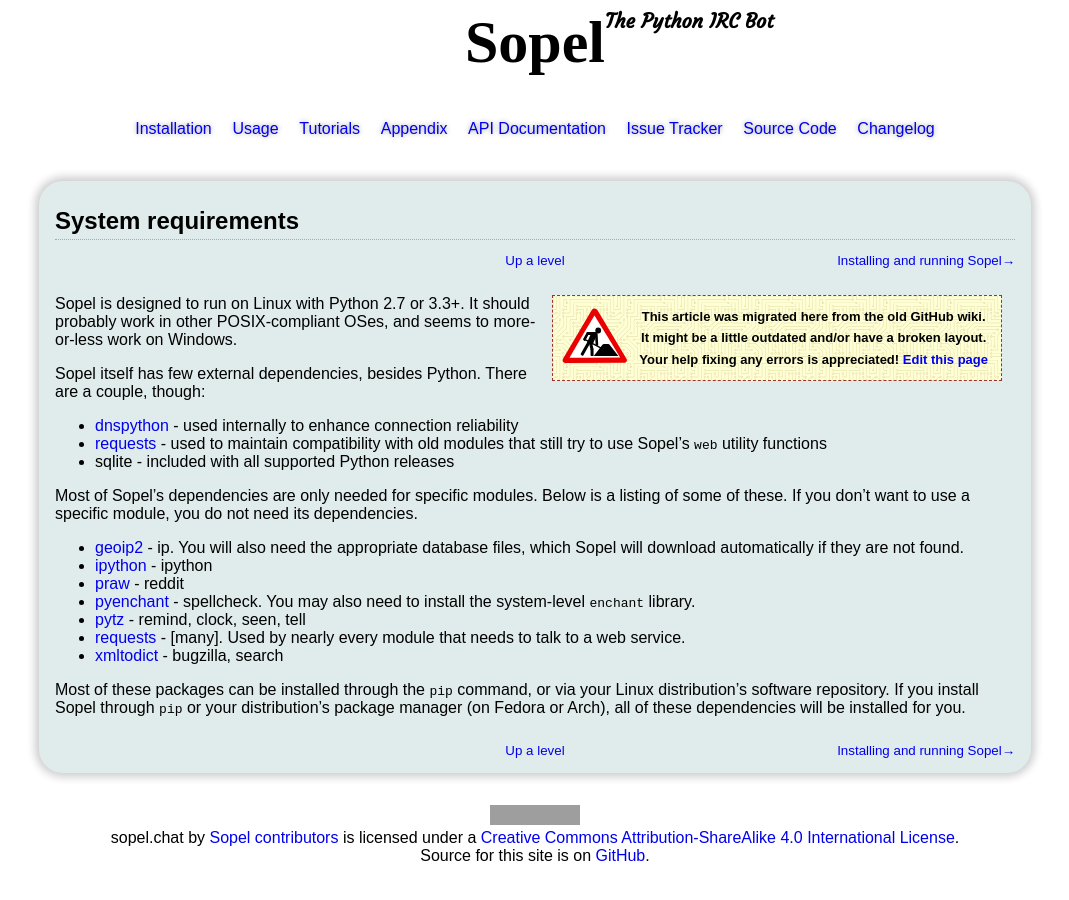
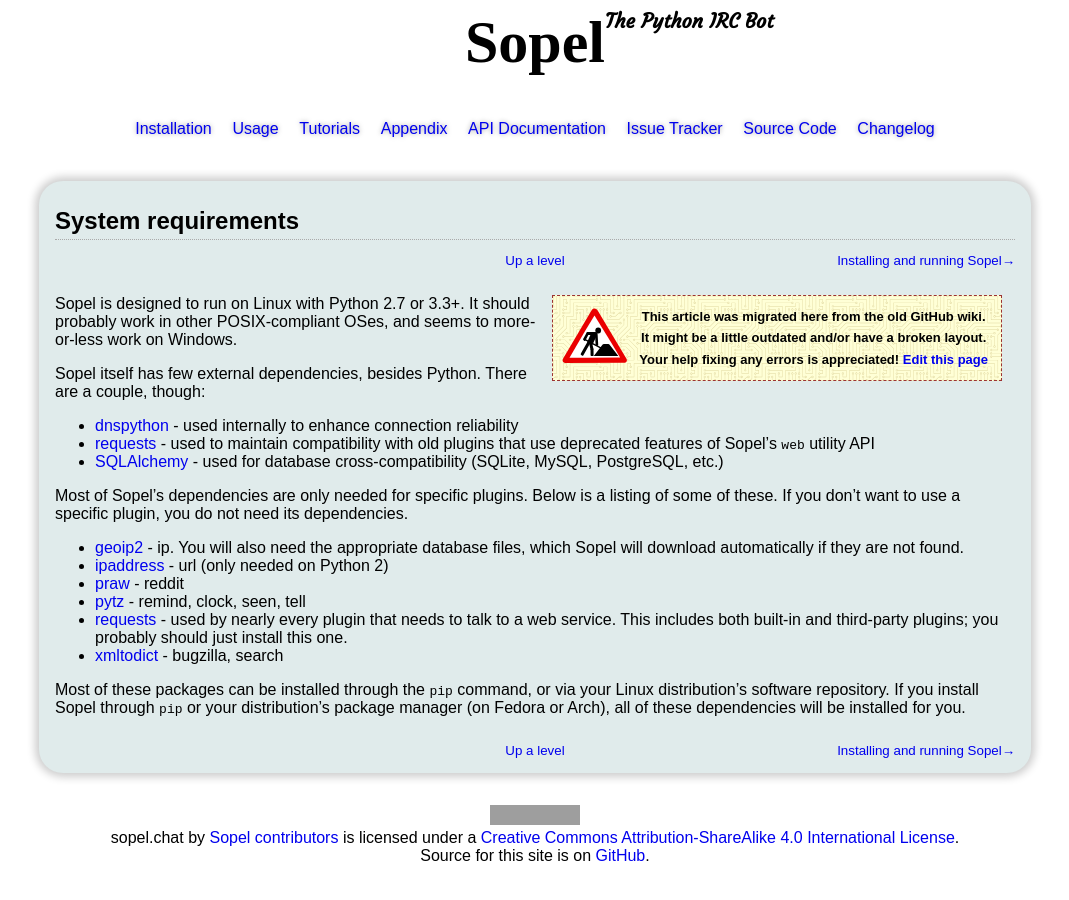
Before and after one commit to sopel-irc/sopel.chat, a Jekyll site: the page built from _usage/system-requirements.md, in a window 1280 px wide. Shown: the whole page, without its empty margins (105-1174 px from the left). Built offline with Jekyll 4.4.1, drawn with Linux system fonts in a browser that asks for light colours; some web fonts are replaced; grey boxes are pictures that could not be loaded.

Commit message:
Update system requirements for Sopel 7
We're ditching `enchant` and moving the rewritten `spellcheck` plugin
(now using `aspell`) into its own project.

Same for `ipython`; the eponymous plugin, though not rewritten, is no
longer part of the base Sopel distribution.

```diff
--- a/_usage/system-requirements.md
+++ b/_usage/system-requirements.md
@@ -10,17 +10,16 @@
 Sopel itself has few external dependencies, besides Python. There are a couple, though:
 
 * [dnspython](https://github.com/rthalley/dnspython) - used internally to enhance connection reliability
-* [requests](https://github.com/requests/requests) - used to maintain compatibility with old modules that still try to use Sopel's `web` utility functions
-* sqlite - included with all supported Python releases
+* [requests](https://github.com/requests/requests) - used to maintain compatibility with old plugins that use deprecated features of Sopel's `web` utility API
+* [SQLAlchemy](https://github.com/sqlalchemy/sqlalchemy) - used for database cross-compatibility (SQLite, MySQL, PostgreSQL, etc.)
 
-Most of Sopel's dependencies are only needed for specific modules. Below is a listing of some of these. If you don't want to use a specific module, you do not need its dependencies.
+Most of Sopel's dependencies are only needed for specific plugins. Below is a listing of some of these. If you don't want to use a specific plugin, you do not need its dependencies.
 
 * [geoip2](https://github.com/maxmind/GeoIP2-python) - ip. You will also need the appropriate database files, which Sopel will download automatically if they are not found.
-* [ipython](https://github.com/ipython/ipython) - ipython
+* [ipaddress](https://github.com/phihag/ipaddress) - url (only needed on Python 2)
 * [praw](https://github.com/praw-dev/praw) - reddit
-* [pyenchant](https://github.com/rfk/pyenchant) - spellcheck. You may also need to install the system-level `enchant` library.
 * [pytz](https://launchpad.net/pytz) - remind, clock, seen, tell
-* [requests](https://github.com/requests/requests) - [many]. Used by nearly every module that needs to talk to a web service.
+* [requests](https://github.com/requests/requests) - used by nearly every plugin that needs to talk to a web service. This includes both built-in and third-party plugins; you probably should just install this one.
 * [xmltodict](https://github.com/martinblech/xmltodict) - bugzilla, search
 
 Most of these packages can be installed through the `pip` command, or via your Linux distribution's software repository. If you install Sopel through `pip` or your distribution's package manager (on Fedora or Arch), all of these dependencies will be installed for you.
```
